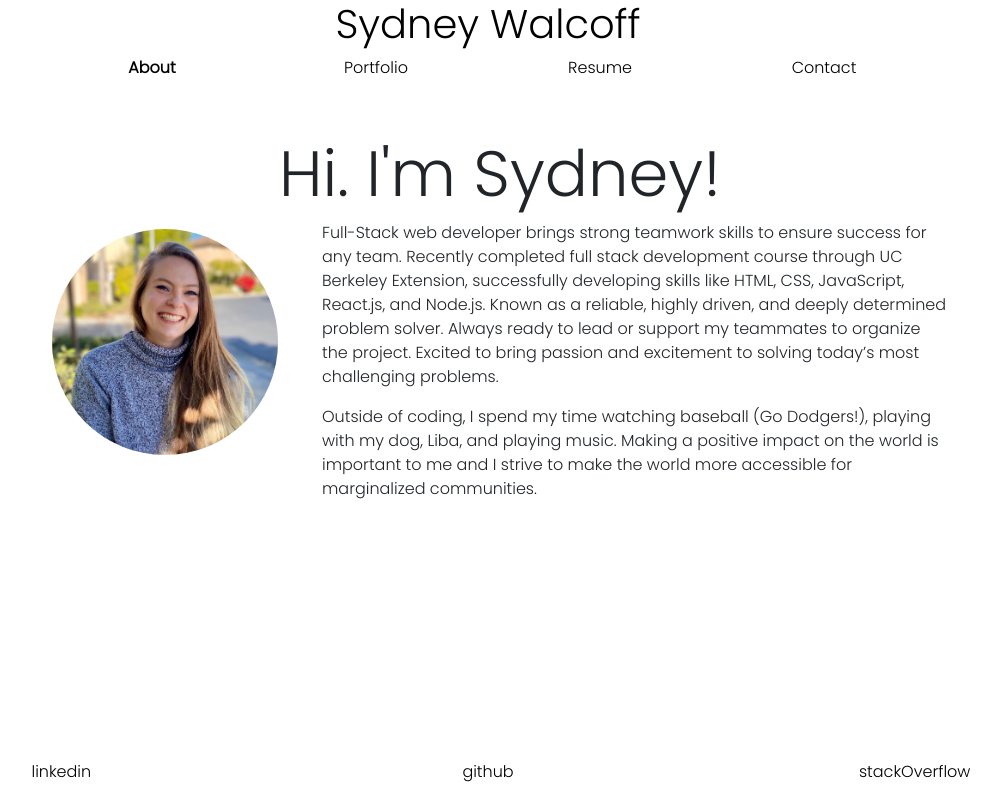
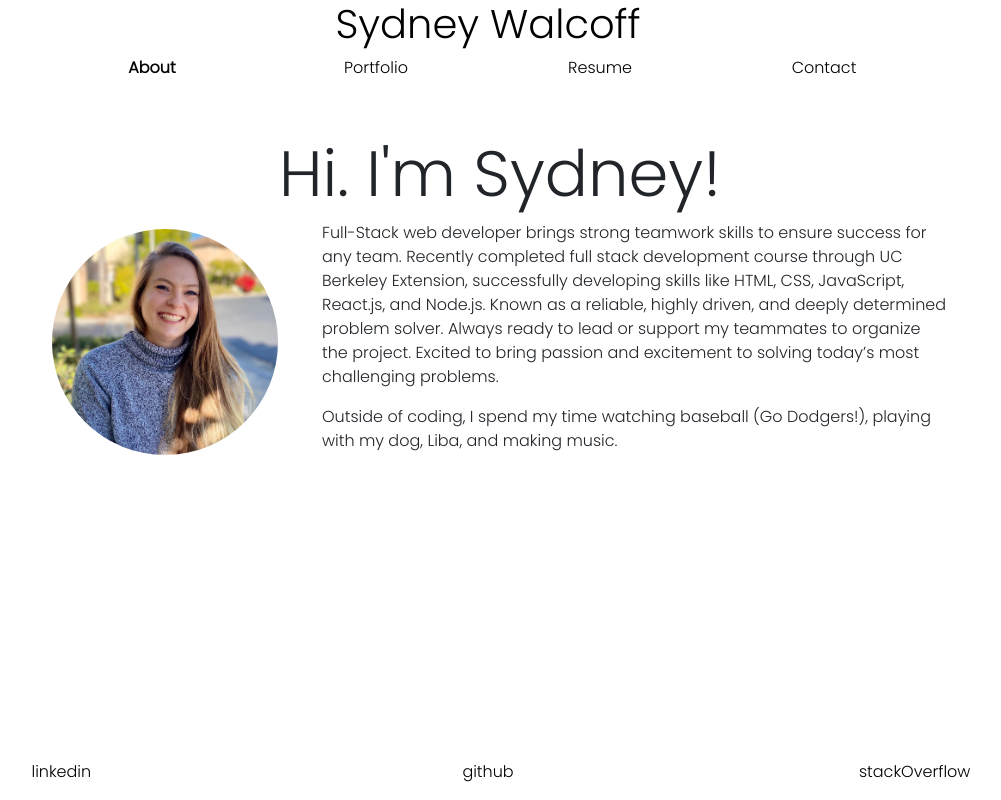
Before and after one commit to sydneywalcoff/sydneywalcoff, a React (Create React App) app in the folder client/: page / in a window 1280 px wide. Shown: the whole page, without its empty margins (140-1141 px from the left). Built offline with nearby package versions, Linux system fonts and the light colour scheme.

Commit message:
about fix

```diff
--- a/client/src/components/About/index.js
+++ b/client/src/components/About/index.js
@@ -16,7 +16,7 @@ const About = () => {
                 <img src={photo} alt="Sydney smiling in a grey turtleneck" className="col-sm-4 my-2" />
                 <div className="col align-self-center about-text">
                     <p >Full-Stack web developer brings strong teamwork skills to ensure success for any team. Recently completed full stack development course through UC Berkeley Extension, successfully developing skills like HTML, CSS, JavaScript, React.js, and Node.js. Known as a reliable, highly driven, and deeply determined problem solver. Always ready to lead or support my teammates to organize the project. Excited to bring passion and excitement to solving today’s most challenging problems.</p>
-                    <p >Outside of coding, I spend my time watching baseball (Go Dodgers!), playing with my dog, Liba, and playing music. Making a positive impact on the world is important to me and I strive to make the world more accessible for marginalized communities.</p>
+                    <p >Outside of coding, I spend my time watching baseball (Go Dodgers!), playing with my dog, Liba, and making music.</p>
                 </div>
             </div>
             {organizations && (
```
